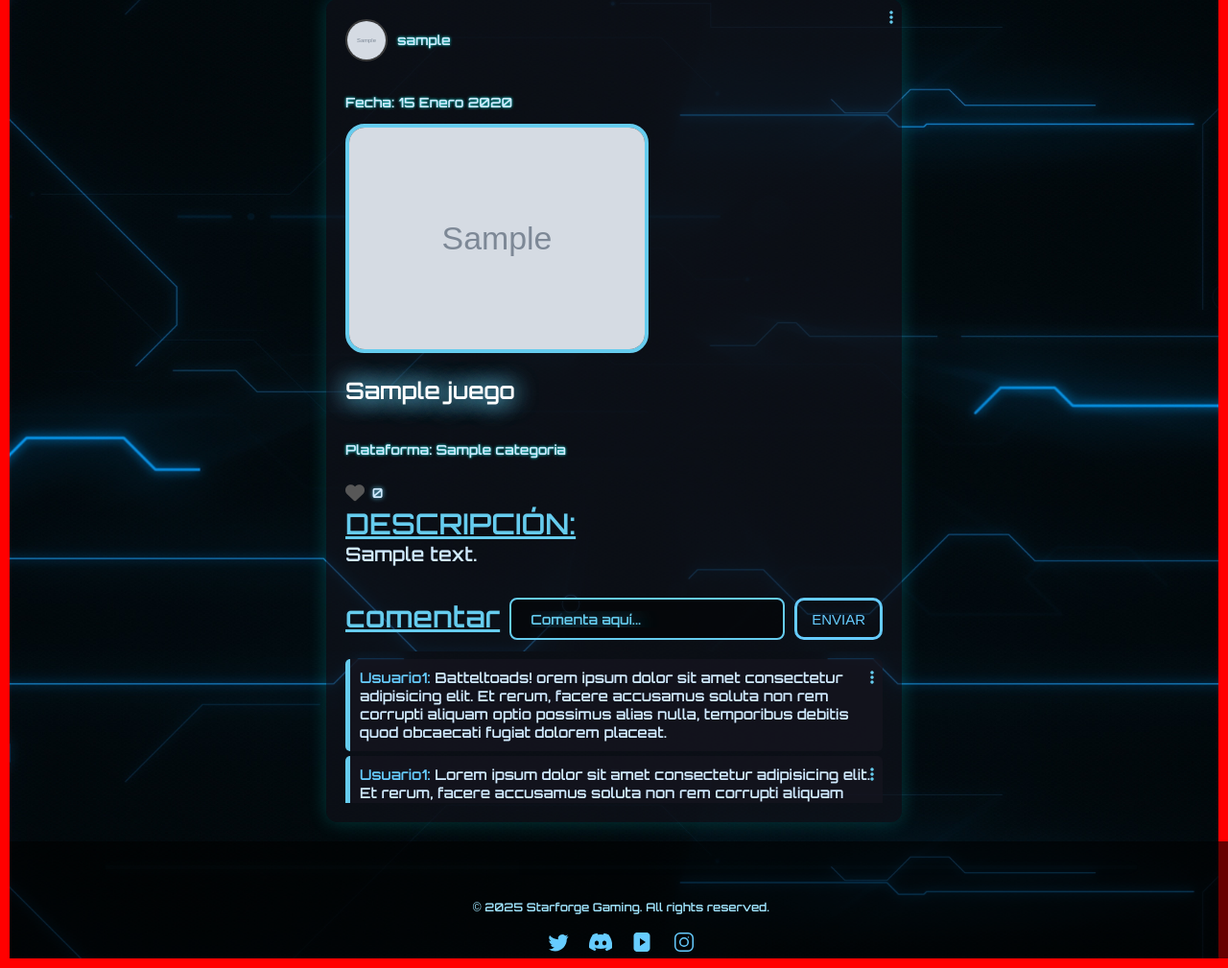
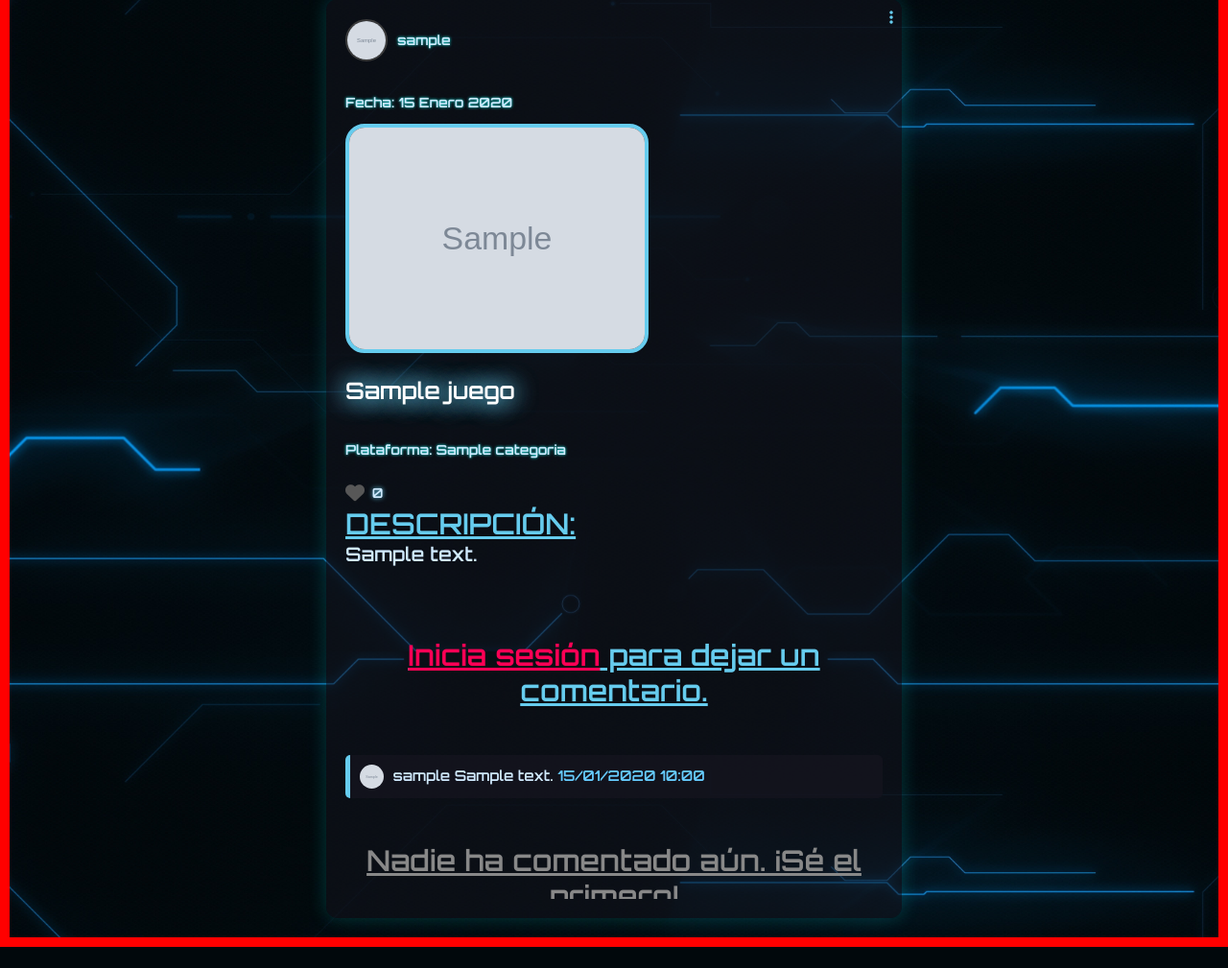
Before and after one commit to GabrielGonzalezBotto/blog_videojuegos_django, a Django app: page /blog/juego/1/ in a window 1280 px wide. Shown: the part 121-1130 px from the top of the page at 96% size. After the commit the page ends 1108 px from the top, so only its background shows below. Run offline with Django 5.2, Linux system fonts and the light colour scheme; tables that the repository leaves empty hold one stand-in row (values such as "Sample post"); grey boxes marked "Sample" are stand-in pictures; some libraries are stand-ins or nearby versions.

Commit message:
add: Comentarios

```diff
--- a/blog_videojuegos/blog/forms.py
+++ b/blog_videojuegos/blog/forms.py
@@ -7,6 +7,7 @@ class PostJuego(forms.ModelForm):
         # 💡 Sincronizado con la base de datos: sacamos el campo del validador para hacerlo manual
         fields = ['titulo', 'imagen', 'descripcion']
 
+
         widgets = {
             'titulo': forms.TextInput(attrs={'class': 'inputfield', 'id': 'titulo', 'placeholder': 'Título', 'required': 'required'}),
             'imagen': forms.ClearableFileInput(attrs={'class': 'file-input', 'id': 'post-pic-input', 'accept': 'image/*', 'style': 'display:none;'}),
--- a/blog_videojuegos/blog/models.py
+++ b/blog_videojuegos/blog/models.py
@@ -3,7 +3,7 @@ import uuid
 from django.db import models
 from django.conf import settings
 from django.contrib.auth.models import User
-
+from django.templatetags.static import static
 
 class Perfil(models.Model):
     usuario = models.OneToOneField(settings.AUTH_USER_MODEL, on_delete=models.CASCADE, related_name='perfil')
@@ -15,9 +15,7 @@ class Perfil(models.Model):
 
 def generar_ruta_unica(instance, filename):
     extension = filename.split('.')[-1]
-    # Genera un código único como 'a1b2c3d4-e5f6...'
     nombre_unico = f"{uuid.uuid4()}.{extension}"
-    # Lo guarda en subcarpetas por año y mes (ej: juegos_imagenes/2026/06/nombre_unico.jpg)
     return os.path.join('juegos_imagenes', models.functions.Now().date().strftime('%Y/%m'), nombre_unico)
 
 class Categoria(models.Model):
@@ -29,28 +27,40 @@ class Categoria(models.Model):
 class Juego(models.Model):
     autor = models.ForeignKey(settings.AUTH_USER_MODEL, on_delete=models.CASCADE, related_name='juego', null=True, blank=True)
     titulo = models.CharField(max_length=45, null=False, blank=False)
-    categoria = models.ForeignKey(Categoria, on_delete=models.SET_NULL, null=True) # 💡 Cambiado a categoria
+    categoria = models.ForeignKey(Categoria, on_delete=models.SET_NULL, null=True)
     descripcion = models.TextField(null=True, blank=True)
     fecha = models.DateField(auto_now_add=True)
-    imagen = models.ImageField(upload_to='juegos_imagenes/', null=True, blank=True, default='profiles/perfil-default.jpg')
+    imagen = models.ImageField(upload_to=generar_ruta_unica, null=True, blank=True, default='profiles/perfil-default.jpg')
     archivo = models.FileField(upload_to='juego/', null=True, blank=True)
     es_reseña = models.BooleanField(default=False)
     likes = models.ManyToManyField(settings.AUTH_USER_MODEL, related_name='likes', blank=True)
 
+    # ⚡ MODIFICADO: Estos métodos volvieron adentro de la clase Juego que es su dueña real
     @property
     def obtener_avatar_url(self):
         try:
-            # Si el autor tiene perfil y subió un avatar, devolvemos su URL multimedia
-            if self.autor and self.autor.perfil and self.autor.perfil.avatar:
-                return self.autor.perfil.avatar.url
+            if self.autor and self.autor.imagen_perfil:
+                return self.autor.imagen_perfil.url
         except Exception:
             pass
-
-        # ⚡ SOLUCIÓN: Si no hay perfil o avatar, devolvemos la ruta exacta a tus archivos estáticos
-        return f"{settings.STATIC_URL}img/profiles/perfil-default.jpg"
+        return static('img/profiles/perfil-DEFAULT.jpg')
 
     def __str__(self):
         return self.titulo
 
     def total_likes(self):
         return self.likes.count()
+
+# modelo Comentario
+class Comentario(models.Model):
+    # Usamos settings.AUTH_USER_MODEL para que se conecte directo con tu app de usuarios
+    usuario = models.ForeignKey(settings.AUTH_USER_MODEL, on_delete=models.CASCADE)
+    blog = models.ForeignKey(Juego, on_delete=models.CASCADE, related_name='comentario')
+    texto = models.TextField(verbose_name='Comentario')
+    fecha = models.DateTimeField(auto_now_add=True)
+
+    def __str__(self):
+        return f"{self.usuario.username}: {self.texto[:20]}"
+
+    class Meta:
+        ordering = ['-fecha',]
--- a/blog_videojuegos/blog/templates/blog/detalle_juego.html
+++ b/blog_videojuegos/blog/templates/blog/detalle_juego.html
@@ -11,9 +11,11 @@
             <label class="menu-label" for="post-menu-1"><i class="fas fa-ellipsis-v"></i></label>
             <div class="dropdown-menu">
                 <form action="#" method="get">
+                {% csrf_token %}
                     <button type="submit" class="edit-btn"><i class="fas fa-edit"></i> Editar</button>
                 </form>
                 <form action="#" method="post">
+                {% csrf_token %}
                     <button type="submit" class="delete-btn"><i class="fas fa-trash"></i> Eliminar</button>
                 </form>
             </div>
@@ -67,56 +69,55 @@
         </div>
 
         <div class="comentario-container">
+            {% if user.is_authenticated%}
                 <form class="com-form" action="#" method="post" id="com-form">
+                {% csrf_token %}
                     <label for="comment-input-1" class="com-label">comentar</label>
                     <input type="text" name="comentario" placeholder="Comenta aquí...">
                     <button type="submit" class="btn-post">ENVIAR</button>
                 </form>
+            {% else %}
+                <p class="com-label" style="text-align: center; padding: 10px;">
+                    <a href="{% url 'login' %}" style="color: #ff0055; text-decoration: underline;">Inicia sesión</a> para dejar un comentario.
+                </p>
+            {% endif %}
         </div>
 
     <div class="lista-com">
+        {% for com in juego.comentario.all %}
+            <div class="comentarios">
+                <a href="#">
+                    {% if com.usuario.imagen_perfil %}
+                        <img src="{{ com.usuario.imagen_perfil.url }}" alt="Perfil" class="perfil-img" style="width: 25px; height: 25px; border-radius: 50%; vertical-align: middle; margin-right: 5px;">
+                    {% else %}
+                        <img src="{% static 'img/profiles/perfil-default.jpg'%}" alt="Perfil" class="perfil-img">
+                    {% endif %}
+                    <strong>{{ com.usuario.username }}</strong>
+                </a>
 
-            <div class="comentarios">
-                <span><a href="#">Usuario1:</a></span> Batteltoads! orem ipsum dolor sit amet consectetur adipisicing elit.
-                Et rerum, facere accusamus soluta non rem corrupti aliquam optio possimus alias nulla,
-                temporibus debitis quod obcaecati fugiat dolorem placeat.
+                {{ com.texto }}
+
+                <span>{{ com.fecha|date:"d/m/Y H:i" }}</span>
+
+            {% if com.usuario == request.user %}
                 <div class="comment-actions"> <!--BOTON EDIT/ELIMINAR, TODO ESTE CODIGO ESTA DENTRO DEL DIV "COMENTARIOS"-->
-                    <input type="checkbox" class="menu-checkbox" id="menu-1">
-                    <label class="menu-label" for="menu-1"><i class="fas fa-ellipsis-v"></i></label>
+                    <input type="checkbox" class="menu-checkbox" id="menu-{{ com.id }}">
+                    <label class="menu-label" for="menu-{{ com.id }}"><i class="fas fa-ellipsis-v"></i></label>
                     <div class="dropdown-menu">
                         <div class="dropdown-item">
                             <form action="#" method="get">
+                                {% csrf_token %}
                                 <button type="submit" class="edit-btn" aria-label="Editar comentario"><i class="fas fa-edit"></i> Editar</button>
                             </form>
                             <form action="#" method="post">
+                                {% csrf_token %}
                                 <button type="submit" class="delete-btn" aria-label="Eliminar comentario"><i class="fas fa-trash"></i>Eliminar</button>
                             </form>
                         </div>
                     </div>
                 </div><!--TERMINA ACA-->
+            {% endif %}
             </div>
-
-            <div class="comentarios"><span><a href="#">Usuario1:</a></span> Lorem ipsum dolor sit amet consectetur adipisicing elit.
-                Et rerum, facere accusamus soluta non rem corrupti aliquam optio possimus alias nulla,
-                temporibus debitis quod obcaecati fugiat dolorem placeat.
-                Dolorum, dolore.
-                <div class="comment-actions"> <!--BOTON EDIT/ELIMINAR, TODO ESTE CODIGO ESTA DENTRO DEL DIV "COMENTARIOS"-->
-                    <input type="checkbox" class="menu-checkbox" id="menu-2">
-                    <label class="menu-label" for="menu-2"><i class="fas fa-ellipsis-v"></i></label>
-                    <div class="dropdown-menu">
-                        <div class="dropdown-item">
-                            <form action="#" method="get">
-                                <button type="submit" class="edit-btn" aria-label="Editar comentario"><i class="fas fa-edit"></i> Editar</button>
-                            </form>
-                            <form action="#" method="post">
-                                <button type="submit" class="edit-btn" aria-label="Eliminar comentario"><i class="fas fa-edit"></i> Eliminar</button>
-                            </form>
-                        </div>
-                    </div>
-                </div><!--TERMINA ACA-->
-            </div>
-        </div>
-    </div>
-</div>
-
+        {% endfor %}
+            <p class="com-label" style="text-align: center; padding: 15px; color: #888;">Nadie ha comentado aún. ¡Sé el primero!</p>
 {% endblock %}
--- a/blog_videojuegos/blog/views.py
+++ b/blog_videojuegos/blog/views.py
@@ -2,7 +2,7 @@ from django.shortcuts import render, get_object_or_404, redirect
 from django.core.paginator import Paginator
 from django.contrib.auth.decorators import login_required
 from django.contrib import messages
-from .models import Juego, Categoria
+from .models import Juego, Categoria, Comentario
 from .forms import PostJuego
 
 # Create your views here.
@@ -18,7 +18,23 @@ def lista_juegos(request):
 
 def detalle_juego(request, pk):
     juego = get_object_or_404(Juego, pk=pk)
-    contexto = {'juego': juego}
+
+    if request.method == 'POST' and request.user.is_authenticated:
+        texto_comentario = request.POST.get('comentario', '').strip()
+
+        if texto_comentario: #Si el usuario envia un comentario y no un espacoi vacio
+            Comentario.objects.create(
+                usuario=request.user,
+                blog=juego,
+                texto=texto_comentario
+            )
+            messages.success(request, "¡Tu comentario se publicó con exito!")
+            return redirect('blog:detalle_juego', pk=juego.pk)
+
+    comentarios = juego.comentario.all()
+
+    contexto = {'juego': juego,
+                'comnetarios': comentarios}
     return render(request, 'blog/detalle_juego.html', contexto)
 
 # Vista Crear_post
--- a/blog_videojuegos/blog_videojuegos/settings.py
+++ b/blog_videojuegos/blog_videojuegos/settings.py
@@ -138,3 +138,5 @@ LOGIN_REDIRECT_URL = 'inicio:inicio' if 'inicio' in INSTALLED_APPS else 'inicio'
 # Si tu app principal de inicio se llama 'inicio' y su url tiene name='inicio', ponelo directo así:
 LOGIN_REDIRECT_URL = 'inicio'
 LOGOUT_REDIRECT_URL = 'usuarios:login'
+
+EMAIL_BACKEND = 'django.core.mail.backends.console.EmailBackend'
--- a/blog_videojuegos/static/css/style.css
+++ b/blog_videojuegos/static/css/style.css
@@ -1951,7 +1951,7 @@ input[type="date"]::-webkit-calendar-picker-indicator {
 
 .remember-forgot {
     display: flex;
-    justify-content: space-between;
+    justify-content: center;
     align-items: center;
     color: rgb(82, 84, 84);
     font-size: 14px;
--- a/blog_videojuegos/usuarios/templates/usuarios/login.html
+++ b/blog_videojuegos/usuarios/templates/usuarios/login.html
@@ -59,9 +59,6 @@
         </div>
 
         <div class="remember-forgot">
-            <label>
-                <input type="checkbox" name="remember_me"> Recuérdame
-            </label>
             <a href="{% url 'registro' %}">¿Olvidaste tu contraseña?</a>
         </div>
 
```
Also changed, not shown: blog_videojuegos/blog/migrations/0002_alter_juego_imagen_comentario.py (added). Lines whose indentation alone changed are shown as unchanged.
